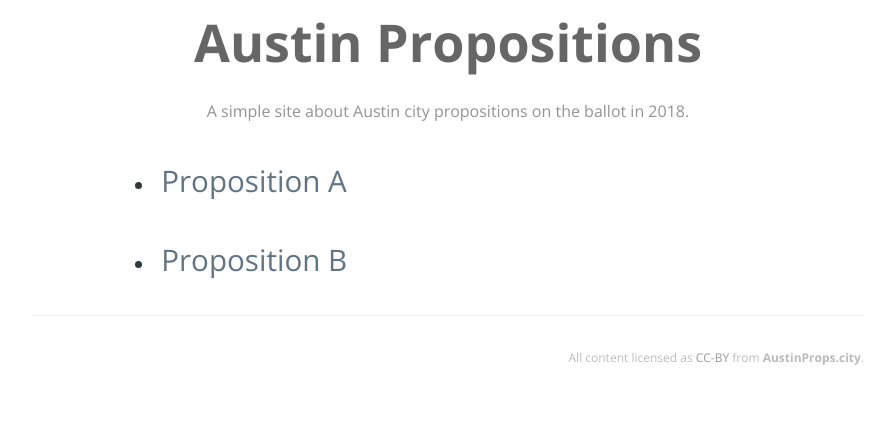
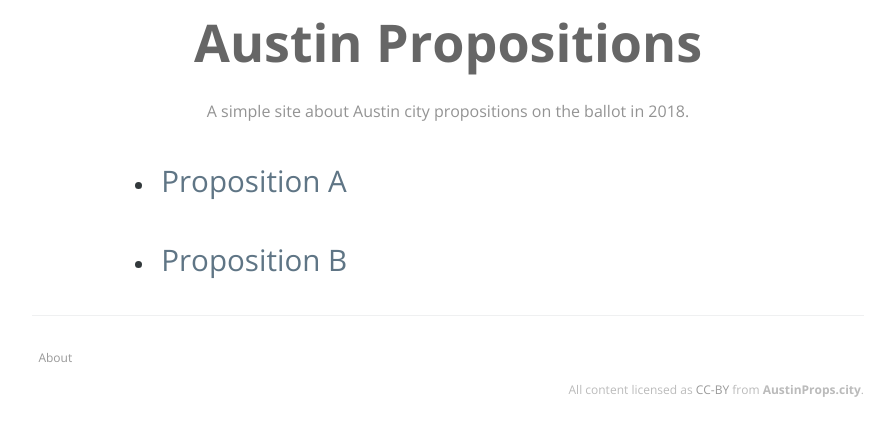
Before and after one commit to h3h/austinprops.city, a Jekyll site: the page built from index.html, in a window 1280 px wide. Shown: the top 436 px of the page, without its empty margins (192-1087 px from the left). Built offline with Jekyll 4.4.1, drawn with Linux system fonts in a browser that asks for light colours; the list of posts is cut into pages by our own code.

Commit message:
About Page?
Adds an About page so people know who's behind this site (and can infer
our biases).

```diff
--- a/_includes/footer.html
+++ b/_includes/footer.html
@@ -1,4 +1,9 @@
-<p class="site-footer">
+<div class="site-footer">
+  <ul>
+    <li><a href="/about">About</a></li>
+  </ul>
+  <p>
     All content licensed as <a href="https://creativecommons.org/licenses/by/4.0/">CC-BY</a> from
     <b>AustinProps.city</b>.
-</p>
+  </p>
+</div>
--- a/style/style.scss
+++ b/style/style.scss
@@ -249,16 +249,38 @@ a.header-link:active {
   color: #bbb;
   margin-top: 2rem;
   padding-top: 2rem;
+
+  p {
     text-align: right;
   }
-.site-footer a:link,
-.site-footer a:visited {
+
+  ul {
+    list-style-type: none;
+    padding: 0;
+
+    li {
+      display: inline;
+
+      a {
+        padding: 0 1ex;
+      }
+
+      &:not(:first-child):before {
+        content: "|"
+      }
+    }
+  }
+
+  a:link,
+  a:visited {
     color: #999;
   }
-.site-footer a:hover,
-.site-footer a:active {
+
+  a:hover,
+  a:active {
     color: #333;
     text-decoration: none;
+  }
 }
 @media screen and (min-width:42em) {
   .site-footer {
```
Also changed, not shown: about.md (added, +14 -0 lines). Lines whose indentation alone changed are shown as unchanged.
